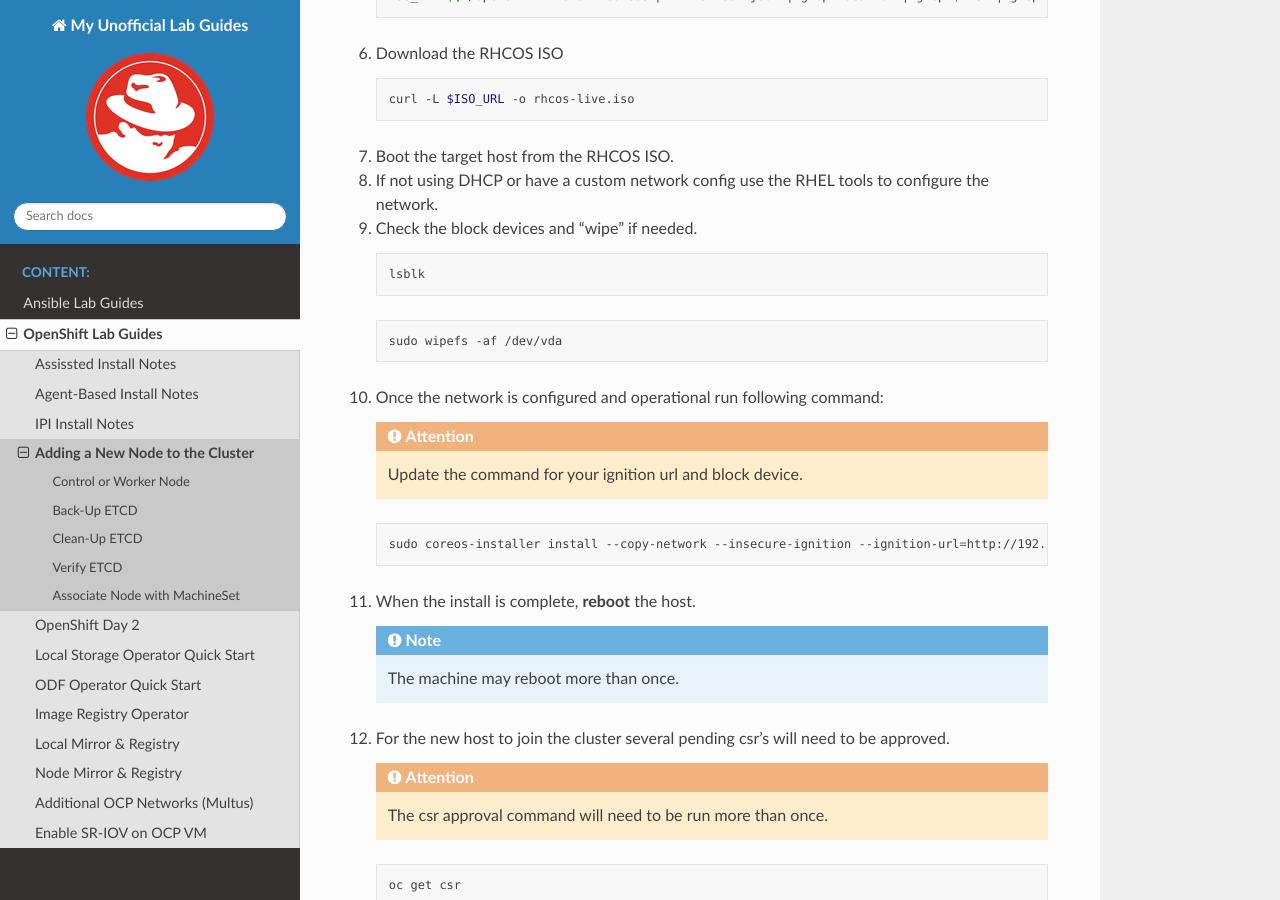
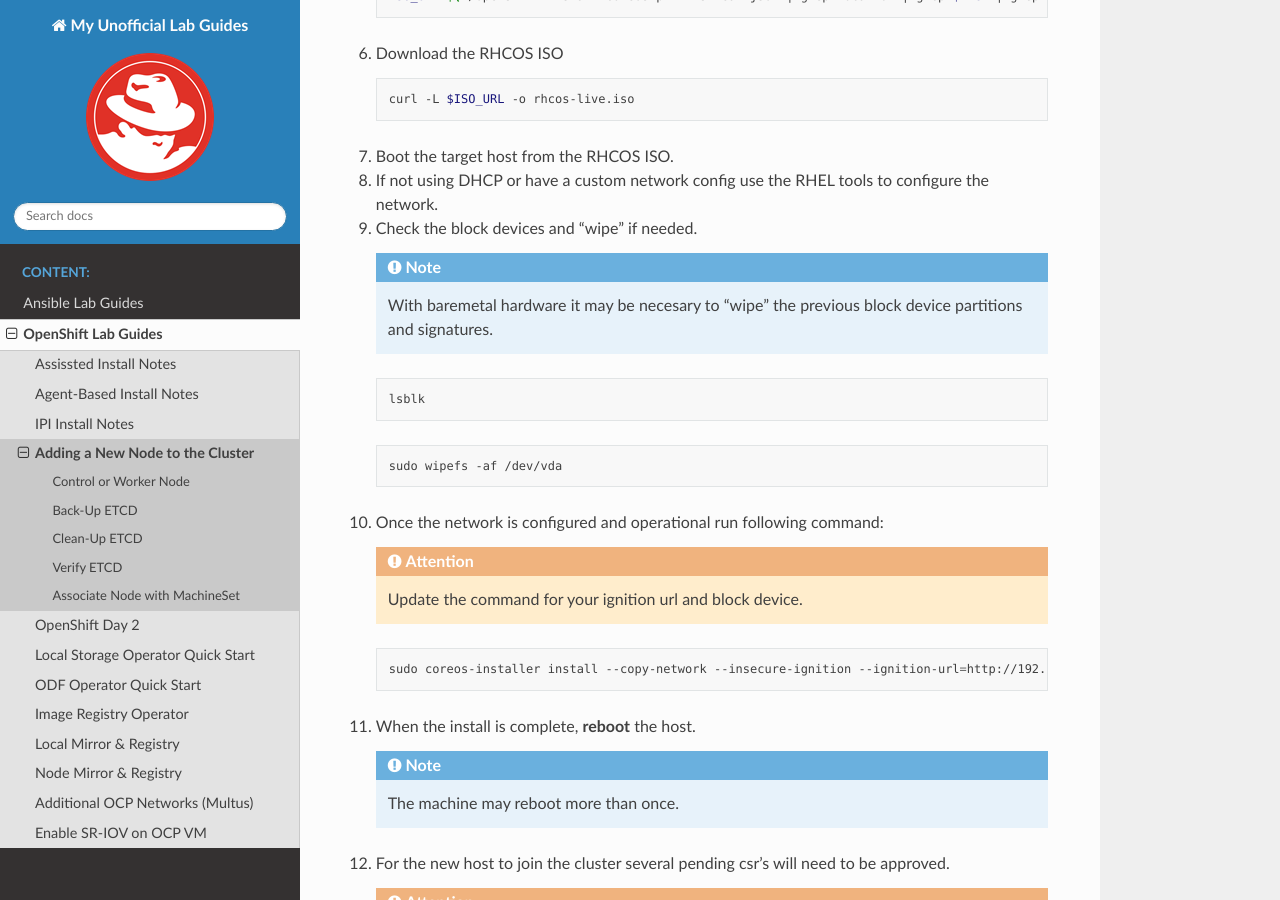
Before and after one commit to vtog/labGuides, a Sphinx documentation site: the page built from source/ocp/add-node.rst, in a window 1280 px wide and 900 px high, scrolled down 1881 px. Built offline with Sphinx 7.4.7 and the Read the Docs theme 2.0.0, drawn with Linux system fonts in a browser that asks for light colours; pages that are not in the unit, such as notebooks, are missing from menus.

Commit message:
added note on wipefs when adding node

```diff
--- a/source/ocp/add-node.rst
+++ b/source/ocp/add-node.rst
@@ -103,6 +103,9 @@
    configure the network.
 
 #. Check the block devices and "wipe" if needed.
+
+   .. note:: With baremetal hardware it may be necesary to "wipe" the previous
+      block device partitions and signatures.
 
    .. code-block:: bash
 
```
